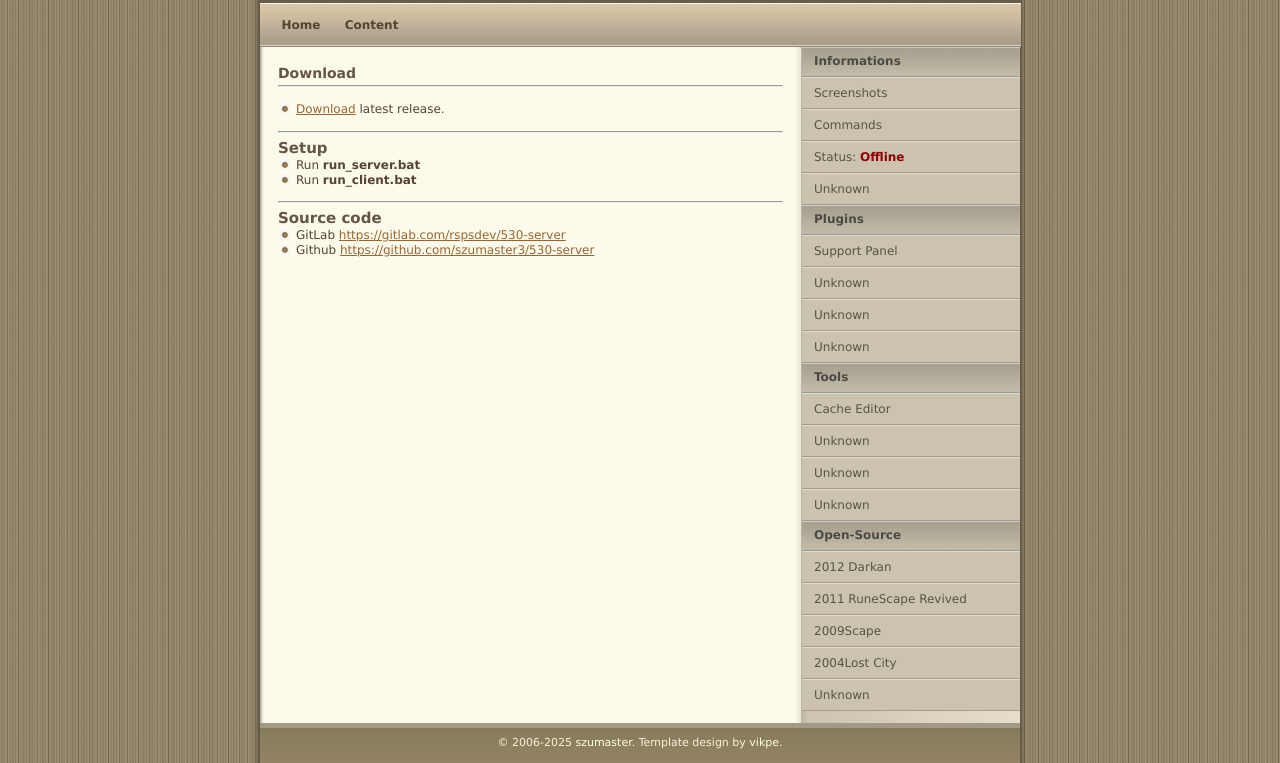
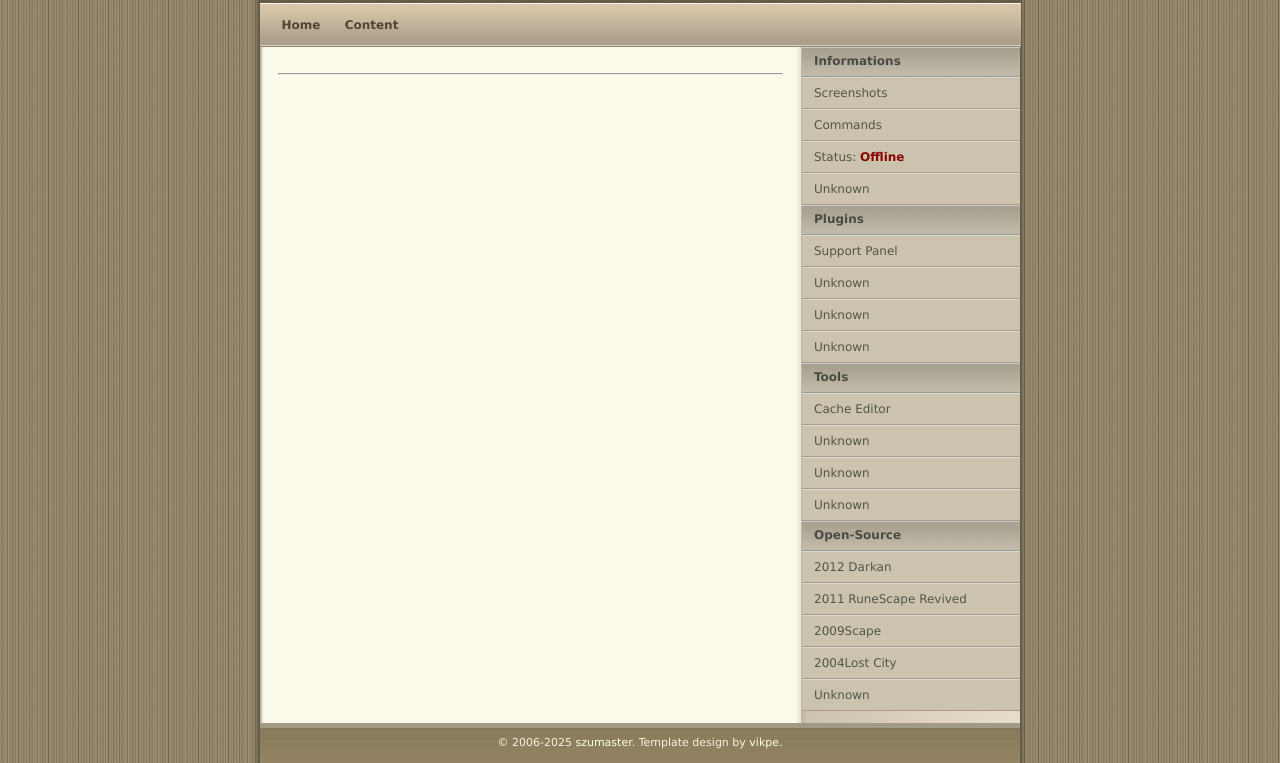
Before and after one commit to szumaster3/web, a plain HTML site: page index.html in a window 1280 px wide. Shown: the part 117-880 px from the top of the page. Drawn offline with Linux system fonts and the light colour scheme.

Commit message:
Cleaned index

```diff
--- a/index.html
+++ b/index.html
@@ -26,25 +26,8 @@
       </div>
       <div class="main">
         <div class="content">
-          <h1>Download</h1>
+          <ul></ul>
           <hr>
-          <p>
-		  <ul>
-            <li>
-		 <a href="https://github.com/szumaster3/530-windows/zipball/releases">Download</a> latest release.</li>
-			</ul>
-			<hr>
-		  <h2>Setup</h2>
-          <ul>
-            <li>Run <b>run_server.bat</b></li>
-            <li>Run <b>run_client.bat</b></li>
-          </ul>
-          <hr>
-		  <h2>Source code</h2>
-		   <ul>
-            <li>GitLab <a href="https://gitlab.com/rs2-emu/530-server">https://gitlab.com/rspsdev/530-server</a></li>
-			<li>Github <a href="https://gitlab.com/rs2-emu/530-server">https://github.com/szumaster3/530-server</a></li>
-		   </ul>
          </div>
         <div class="sidenav">
           <h1>Informations</h1>
```
